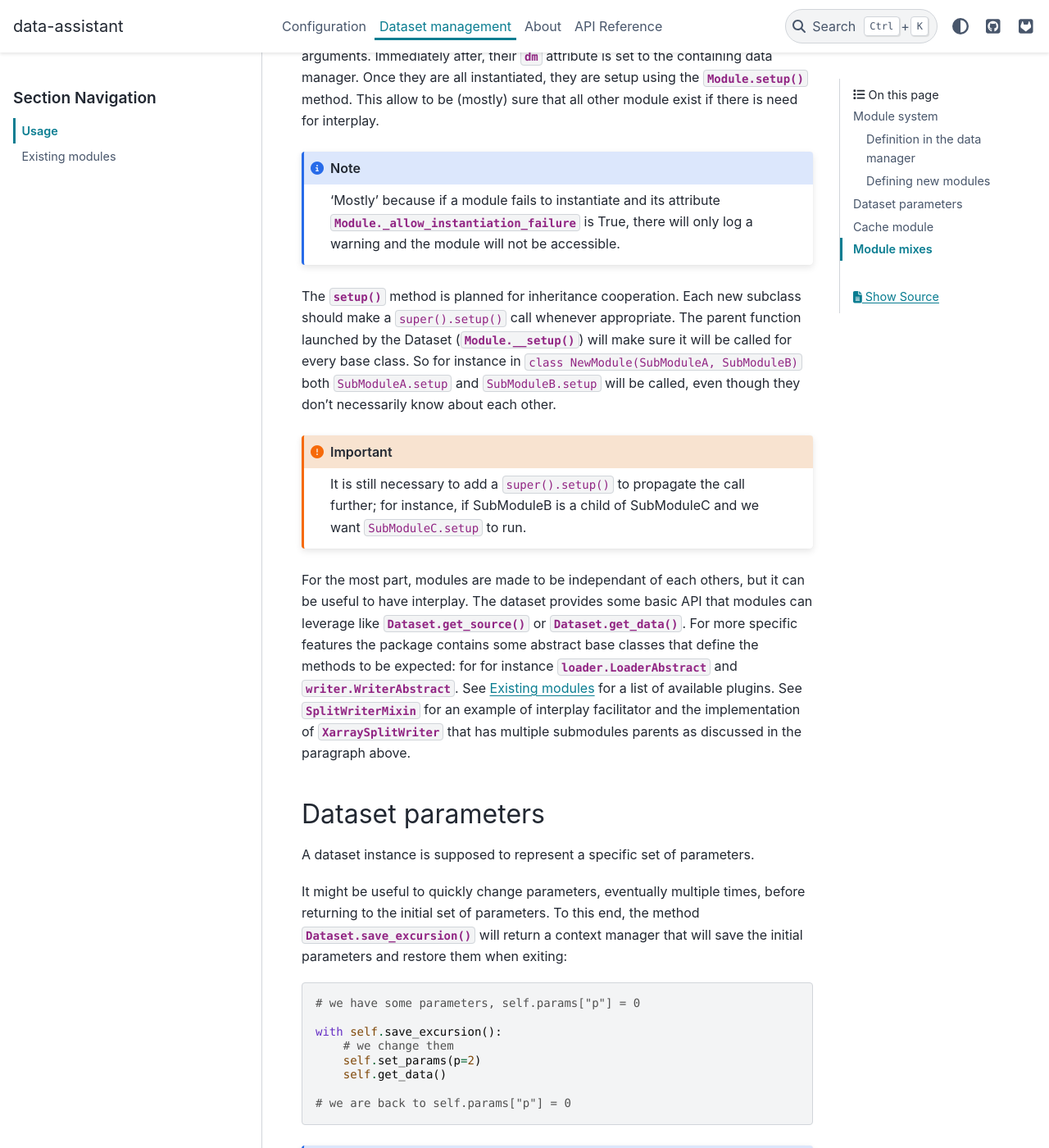
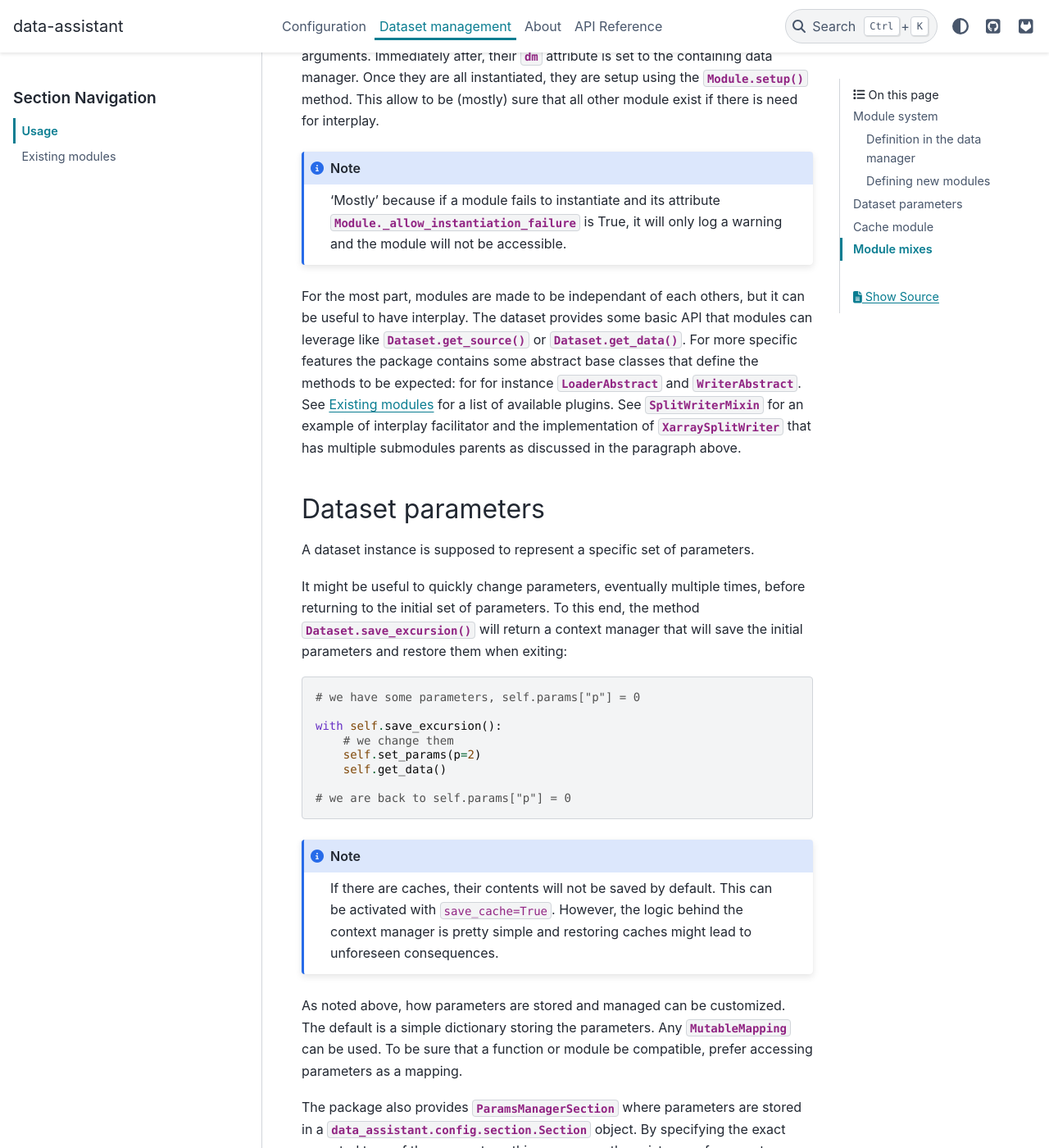
Before and after one commit to Descanonge/neba, a Sphinx documentation site: the page built from docs/source/datasets/usage.rst, in a window 1280 px wide and 1400 px high, scrolled down 1723 px. Shown: the whole window at 82% size. Built offline with Sphinx 7.4.7 and the PyData theme 0.15.4, drawn with Linux system fonts in a browser that asks for light colours.

Commit message:
Leave module inheritance to user

```diff
--- a/docs/source/_templates/autosummary/class.rst
+++ b/docs/source/_templates/autosummary/class.rst
@@ -5,3 +5,4 @@
 .. autoclass:: {{ objname }}
    :members:
    :no-inherited-members:
+   :private-members:
--- a/docs/source/datasets/usage.rst
+++ b/docs/source/datasets/usage.rst
@@ -87,29 +87,15 @@ that all other module exist if there is need for interplay.
 .. note::
 
    'Mostly' because if a module fails to instantiate and its attribute
-   :attr:`.Module._allow_instantiation_failure` is True, there will only log a
+   :attr:`.Module._allow_instantiation_failure` is True, it will only log a
    warning and the module will not be accessible.
-
-The :meth:`~.Module.setup()` method is planned for inheritance cooperation. Each
-new subclass should make a ``super().setup()`` call whenever appropriate. The
-parent function launched by the Dataset (:meth:`.Module.__setup`) will make sure
-it will be called for every base class. So for instance in ``class
-NewModule(SubModuleA, SubModuleB)`` both ``SubModuleA.setup`` and
-``SubModuleB.setup`` will be called, even though they don't necessarily know
-about each other.
-
-.. important::
-
-   It is still necessary to add a ``super().setup()`` to propagate the call
-   further; for instance, if SubModuleB is a child of SubModuleC and we want
-   ``SubModuleC.setup`` to run.
 
 For the most part, modules are made to be independant of each others, but it can
 be useful to have interplay. The dataset provides some basic API that modules
 can leverage like :meth:`.Dataset.get_source` or :meth:`.Dataset.get_data`. For
 more specific features the package contains some abstract base classes that
 define the methods to be expected: for for instance
-:class:`loader.LoaderAbstract` and :class:`writer.WriterAbstract`. See
+:class:`~.loader.LoaderAbstract` and :class:`~.writer.WriterAbstract`. See
 :doc:`existing_modules` for a list of available plugins. See
 :class:`.SplitWriterMixin` for an example of interplay facilitator and the
 implementation of :class:`.XarraySplitWriter` that has multiple submodules
```
Also changed, not shown: 4 other files.
